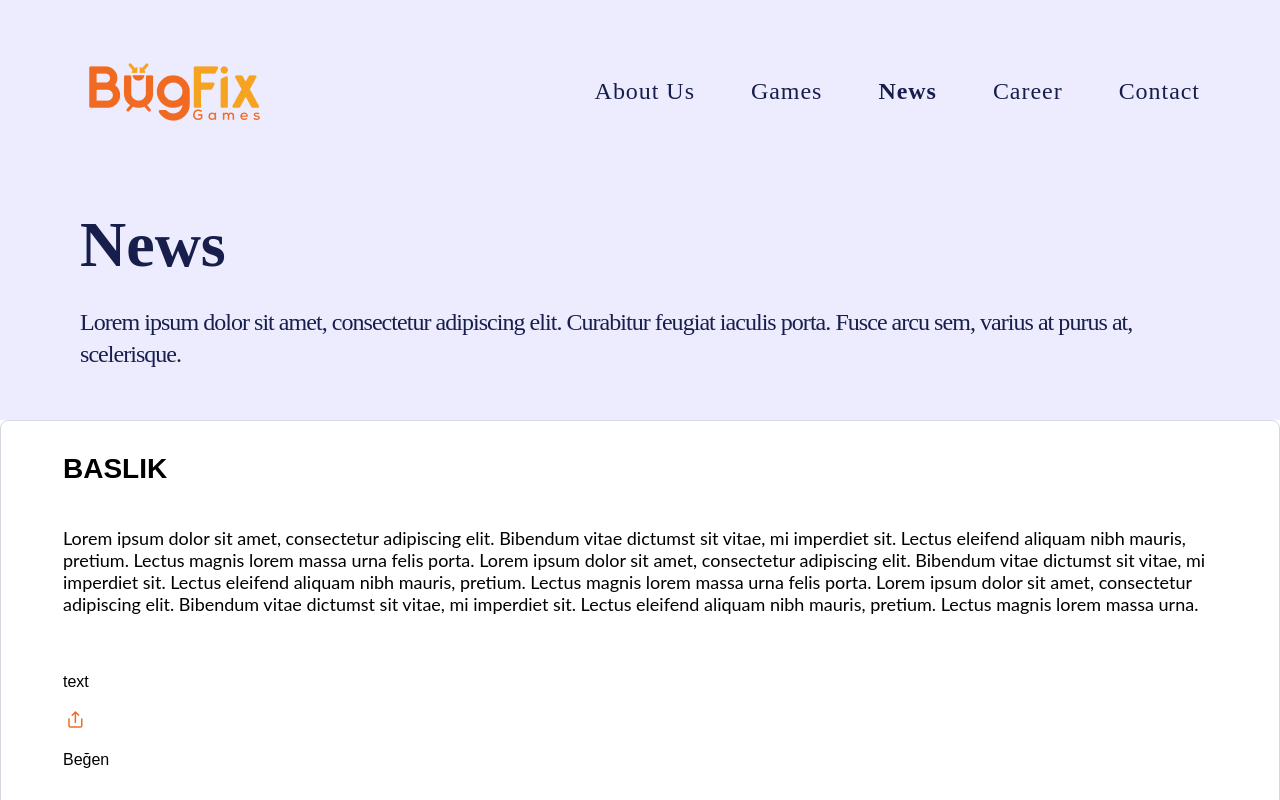
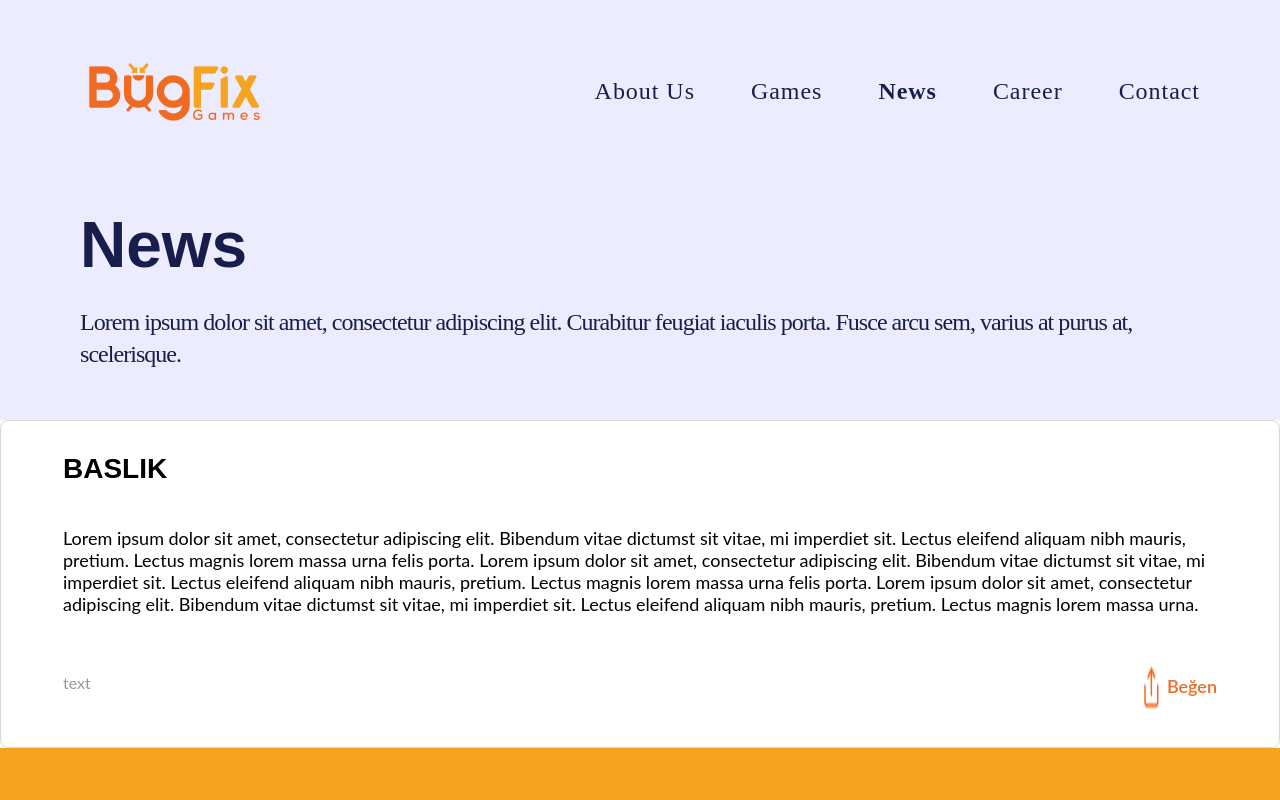
Before and after one commit to Gamzeysr/bronix, a React (Create React App) app: page / in a window 1280 px wide. Shown: the top 800 px of the page. Built offline with nearby package versions, Linux system fonts and the light colour scheme; the HTML template or start-up script is replaced by a standard one; a web font is replaced by a local one.

Commit message:
Navbar/Card

```diff
--- a/src/components/header/Navbar.jsx
+++ b/src/components/header/Navbar.jsx
@@ -18,8 +18,8 @@ const Navbar = () => {
                     <li className={NavbarStyle.navlistitem}>Contact</li>
                 </ul>
             </div >
-            <div className={NavbarStyle.h2pContainer}>
-                <h2 className={NavbarStyle.h2title}>News</h2>
+            <div className={NavbarStyle.hpContainer}>
+                <h2 className={NavbarStyle.htitle}>News</h2>
                 <p className={NavbarStyle.ptext}>Lorem ipsum dolor sit amet, consectetur adipiscing elit. Curabitur
                     feugiat iaculis porta. Fusce arcu sem, varius at purus at,
                     scelerisque.</p>
--- a/src/components/header/navbar.module.css
+++ b/src/components/header/navbar.module.css
@@ -43,16 +43,16 @@
 
 }
 
-.h2pContainer {
+.hpContainer {
     /* border: solid red; */
     /* 👇news ve text imizi üstten boşluk bıraktırdık */
     margin-top: 77px;
 
 }
 
-.h2title {
+.htitle {
 
-    margin: 0;
+    /* margin: 0;
     font-family: 'Hartwell';
     font-style: normal;
     font-weight: 900;
@@ -60,10 +60,13 @@
     line-height: 74px;
     display: flex;
     align-items: center;
+    color: #181E4B; */
+    margin: 0;
+    font-weight: 900;
+    font-size: 64px;
     color: #181E4B;
+
 }
-
-
 
 .ptext {
     font-family: 'Hartwell';
@@ -73,7 +76,7 @@
     line-height: 32px;
     letter-spacing: -0.04em;
     color: #181E4B;
-    /* padding: 8px; */
+
 
 }
 
--- a/src/components/main/Card.jsx
+++ b/src/components/main/Card.jsx
@@ -1,6 +1,11 @@
 
 import CardStyle from "./card.module.css";
 import Icon from "../../assets/icon.png";
+
+
+
+
+
 const Card = () => {
     return (
         <div className={CardStyle["cardContainer"]}>
@@ -17,9 +22,9 @@ const Card = () => {
                     Lorem ipsum dolor sit amet, consectetur adipiscing elit. Bibendum
                     vitae dictumst sit vitae, mi imperdiet sit. Lectus eleifend aliquam
                     nibh mauris, pretium. Lectus magnis lorem massa urna.</p>
-                <div >
-                    <p>text</p>
-                    <div>
+                <div className={CardStyle["altContent"]}>
+                    <p className={CardStyle["altText"]}>text</p>
+                    <div className={CardStyle["altDiv"]}>
                         <img src={Icon} alt="icon" />
                         <p>Beğen</p>
                     </div>
--- a/src/components/main/card.module.css
+++ b/src/components/main/card.module.css
@@ -35,3 +35,26 @@
     font-size: 18px;
     font-family: "Lato", sans-serif;
 }
+
+.altContent {
+    display: flex;
+    justify-content: space-between;
+    font-family: "Lato", sans-serif;
+}
+
+.altText {
+    color: #2D2F3080;
+    font-size: 16px;
+}
+
+.altDiv {
+    display: flex;
+    gap: 4px;
+
+}
+
+.altDiv p {
+    font-size: 18px;
+    color: #F16A22;
+    font-weight: 600;
+}
```
